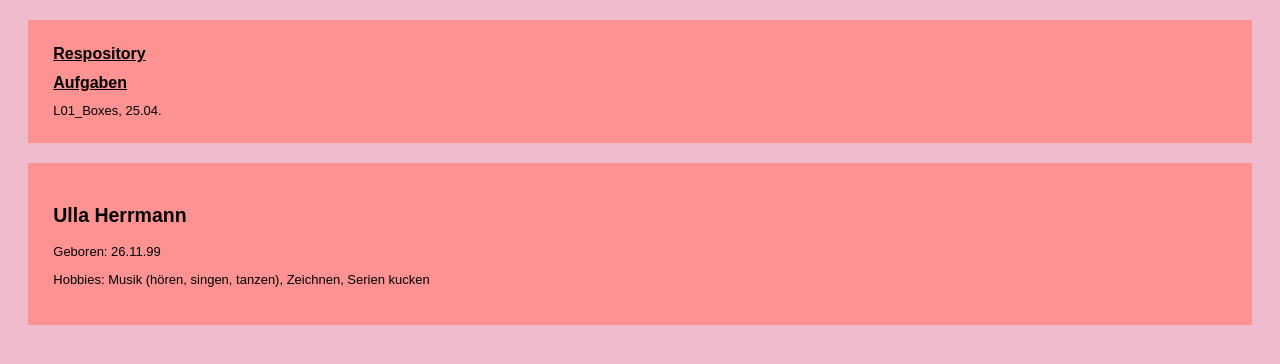
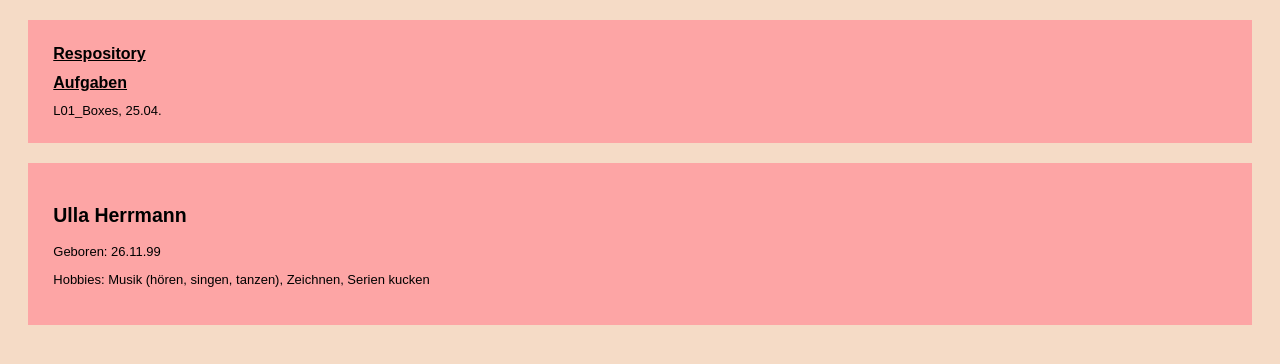
Before and after one commit to Lum7n/EIA2, a plain HTML site: page Steckbrief/steckbrief.htm in a window 1280 px wide. Drawn offline with Linux system fonts and the light colour scheme.

Commit message:
Add files via upload

```diff
--- a/Steckbrief/steckbrief.htm
+++ b/Steckbrief/steckbrief.htm
@@ -8,11 +8,11 @@
 		body {
 			font-family: arial;
 			font-size: small;
-			background: #eebbcd
+			background: #f5dbc6
 		}
 
 		.flex>div {
-			background-color: #fd9292;
+			background-color: #fda5a5;
 			margin: 20px;
 			padding: 2%;
 		}
@@ -36,7 +36,7 @@
 		}
 
 		a:link:active, a:visited:active {
- 		color: black;
+ 			color: black;
 		}
 	</style>
 </head>
@@ -48,8 +48,7 @@
 			<h1>Aufgaben</h1>
 			<!-- Format: Aufgabenbezeichnung, Datum -->
 			<a target="_blank" href="/L01_Recap&Foundation/L01_Boxes.pdf">L01_Boxes, 25.04.</a>
-
-			<br />
+			<br/>
 		</div>
 		<div>
 			<h2>Ulla Herrmann</h2>
```
